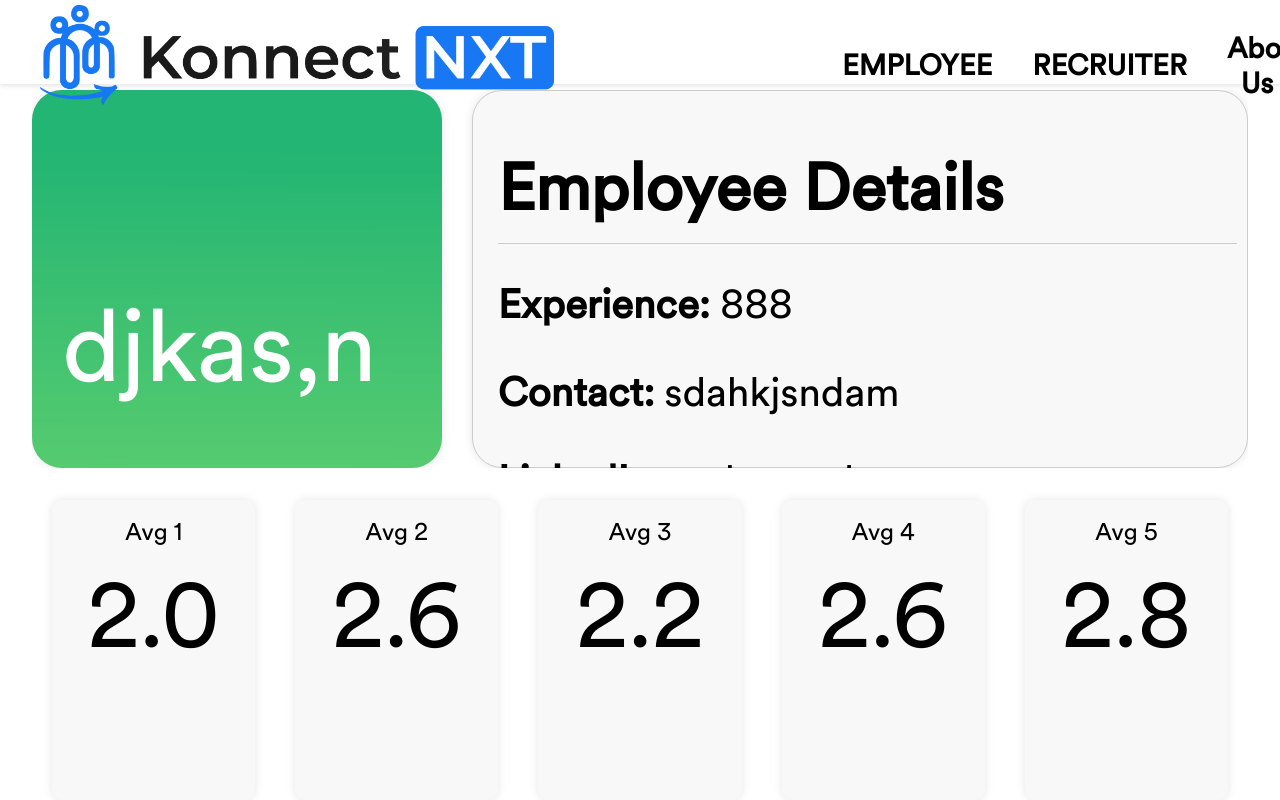
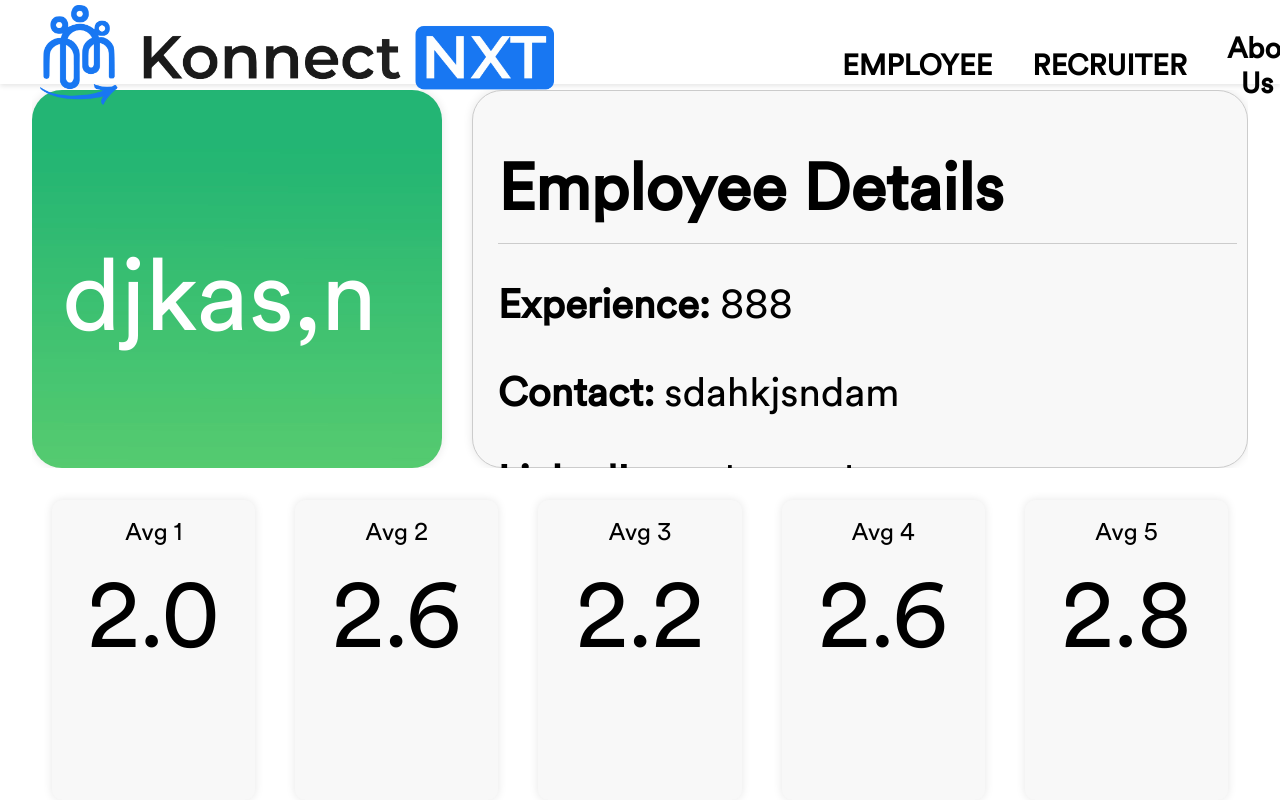
Before and after one commit to TanishG03/Megathon2023, a Flask app: a page that uses templates/employee_details.html in a window 1280 px wide. Run offline with Flask 3, Linux system fonts and the light colour scheme; data comes from the database, SQL or seed files in the repository; some web fonts are replaced.

Commit message:
changes to website

```diff
--- a/templates/employee.html
+++ b/templates/employee.html
@@ -61,7 +61,7 @@
       </div>
 
     <div style="background-image: url(../static/Untitled.jpeg);background-size: cover; height: 500vh;display: flex; justify-content: center; align-items: center;">
-      <div class="container_form " style="font-family: Hanson-Bold; width: 50%;">
+      <div class="container_form " style="font-family: Hanson-Bold; width: 50%;position: relative; z-index: 1000;">
         <!-- <h1>Job Application Form</h1> -->
         <form   class="form-container_form">
             <label for="name" style="width: 100%;">NAME</label>
--- a/templates/employee_details.html
+++ b/templates/employee_details.html
@@ -96,7 +96,7 @@
 
         .text-in-image {
     position: relative;
-    top: 55%;
+    top: 40%;
     left: 10px;
     color: white;
     font-size: 100px;
```
